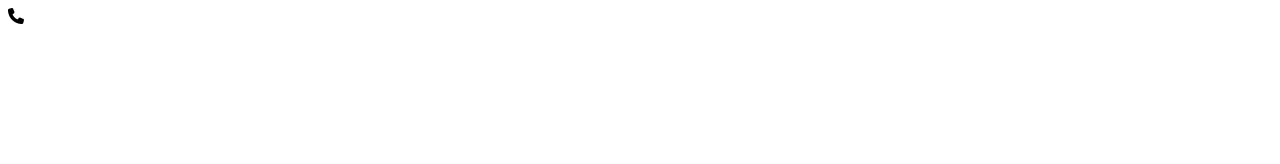
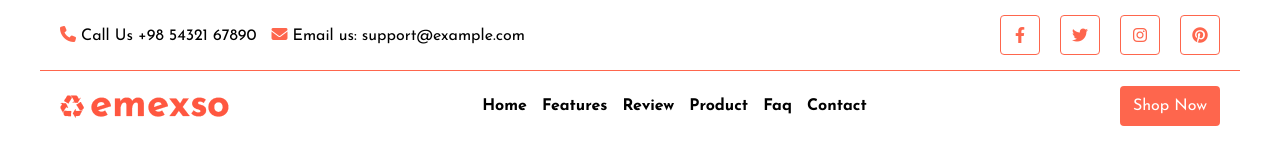
Before and after one commit to dkoncius/emexso-fe27, a website: page index.html in a window 1280 px wide. Drawn offline with Linux system fonts and the light colour scheme.

Commit message:
partials done

```diff
--- a/index.html
+++ b/index.html
@@ -15,8 +15,38 @@
 <body>
     <header>
       <div class="calls">
-        <i class="fa-solid fa-phone"></i>
+        <div>
+          <i class="fa-solid fa-phone"></i>
+          Call Us +98 54321 67890
+        </div>
+
+        <div>
+          <i class="fa-solid fa-envelope"></i>
+          Email us: support@example.com
+        </div>
+      </div>
+
+      <div class="social">
+        <a href="#"><i class="fa-brands fa-facebook-f"></i></a>
+        <a href="#"><i class="fa-brands fa-twitter"></i></a>
+        <a href="#"><i class="fa-brands fa-instagram"></i></a>
+        <a href="#"><i class="fa-brands fa-pinterest"></i></a>
       </div>
     </header>
+
+    <hr>
+
+    <nav>
+      <img src="app/assets/logo.png" alt="logo">
+      <div class="links">
+        <a href="#">Home</a>
+        <a href="#">Features</a>
+        <a href="#">Review</a>
+        <a href="#">Product</a>
+        <a href="#">Faq</a>
+        <a href="#">Contact</a>
+      </div>
+      <a href="#" class="button">Shop Now</a>
+    </nav>
 </body>
 </html>
--- /dev/null
+++ b/scss/general.scss
@@ -0,0 +1,23 @@
+/* Remtasi: https://themehoster.com/tf/html/tm/emexso/demo/index.html# */
+
+@import url('https://fonts.googleapis.com/css2?family=Barlow:wght@400;500;600;700&family=Josefin+Sans:wght@400;500;600;700&display=swap');
+
+$orange: #fe664d;
+$blue: #0c2461;
+
+* {
+  margin: 0;
+  padding: 0;
+  box-sizing: border-box;
+  font-family: Josefin sans;
+  text-decoration: none;
+  color: black;
+}
+
+hr {
+    width: 95%;
+    max-width: 1200px;
+    margin: auto;
+    border: none;
+    border-bottom: 1px solid $orange;
+}
--- /dev/null
+++ b/scss/header.scss
@@ -0,0 +1,38 @@
+header {
+    display: flex;
+    justify-content: space-between;
+    align-items: center;
+    height: 70px;
+    padding: 0 20px;
+    max-width: 1200px;
+    margin: auto;
+
+    i {
+      color: $orange;
+    }
+
+    .calls {
+      display: flex;
+      gap: 15px;
+    }
+
+    .social {
+      display: flex;
+      gap: 20px;
+
+      i {
+        border: 1px solid $orange;
+        width: 40px;
+        height: 40px;
+        border-radius: 4px;
+        display: flex;
+        justify-content: center;
+        align-items: center;
+
+        &:hover {
+          background: $orange;
+          color: white;
+        }
+      }
+    }
+  }
--- /dev/null
+++ b/scss/media.scss
@@ -0,0 +1,17 @@
+@media (max-width: 768px){
+    header {
+      flex-direction: column;
+      height: auto;
+      padding: 15px;
+
+      .calls {
+        flex-direction: column;
+        align-items: center;
+        margin-bottom: 15px;
+      }
+    }
+
+    nav .links {
+      display: none;
+    }
+  }
--- /dev/null
+++ b/scss/nav.scss
@@ -0,0 +1,33 @@
+nav {
+    display: flex;
+    justify-content: space-between;
+    align-items: center;
+    height: 70px;
+    padding: 0 20px;
+    max-width: 1200px;
+    margin: auto;
+
+    .links {
+      display: flex;
+      gap: 15px;
+      font-weight: bold;
+    }
+
+    .button {
+      background: $orange;
+      color: white;
+      width: 100px;
+      height: 40px;
+      border-radius: 4px;
+      display: flex;
+      align-items: center;
+      justify-content: center;
+      border: 2px solid $orange;
+      transition: 0.3s;
+
+      &:hover {
+        background: transparent;
+        color: $orange;
+      }
+    }
+  }
--- a/scss/style.scss
+++ b/scss/style.scss
@@ -1,3 +1,4 @@
-/* Remtasi: https://themehoster.com/tf/html/tm/emexso/demo/index.html# */
-
-@import url('https://fonts.googleapis.com/css2?family=Barlow:wght@400;500;600;700&family=Josefin+Sans:wght@400;500;600;700&display=swap');
+@import "general";
+@import "header";
+@import "nav";
+@import "media";
```
Also changed, not shown: app/css/style.css.
